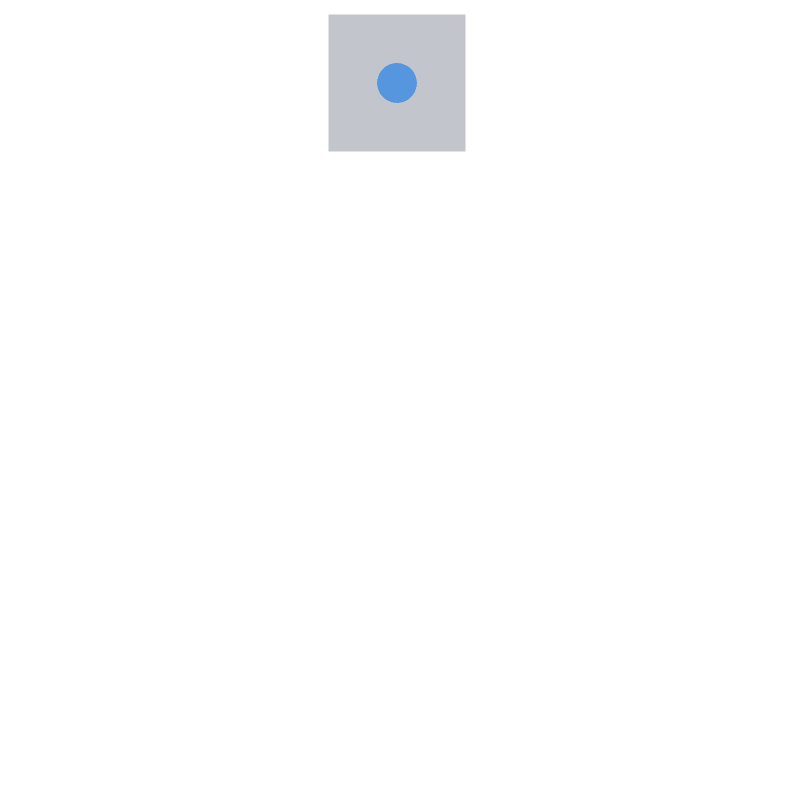
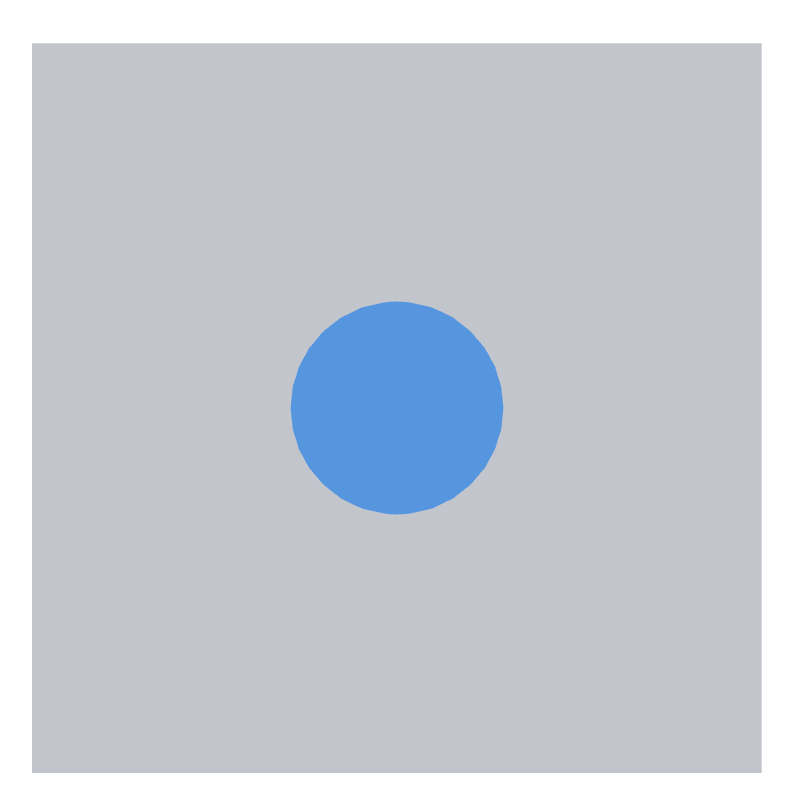
Before and after one commit to MSeptianJ/react-three-test, a React (Vite) app: page / in a window 1280 px wide. Shown: the top 812 px of the page, without its empty margins (243-1036 px from the left). Built offline with nearby package versions, Linux system fonts and the light colour scheme.

Commit message:
Fixed canvas styling

```diff
--- a/src/App.css
+++ b/src/App.css
@@ -1,5 +1,6 @@
 #canvas {
-	width: 100vh;
-	height: 100vh;
-	bgcolor: #222;
+	display: flex;
+	justify-content: center;
+	align-items: center;
+	height: 100vh !important;
 }
```
